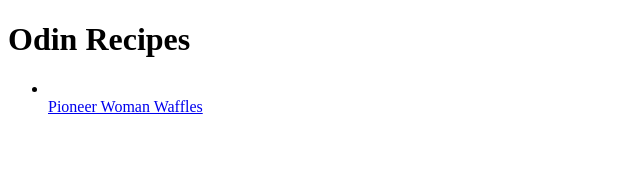
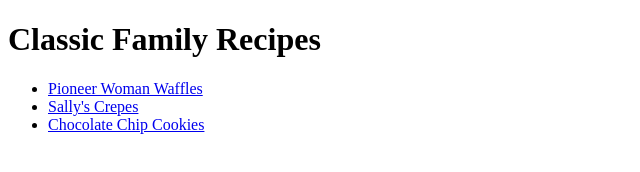
Before and after one commit to mochacoding/odin-recipes, a plain HTML site: page index.html in a window 1280 px wide. Shown: the whole page, without its empty margins (0-640 px from the left). Drawn offline with Linux system fonts and the light colour scheme.

Commit message:
Create two new recipes and add links to index.html

```diff
--- a/index.html
+++ b/index.html
@@ -5,9 +5,11 @@
         <title>Odin Recipes</title>
     </head>
     <body>
-        <h1>Odin Recipes</h1>
+        <h1>Classic Family Recipes</h1>
         <ul>
-        <li></li><a href="/recipes/waffles.html">Pioneer Woman Waffles</a></li>
-        </ul>
+        <li><a href="recipes/waffles.html">Pioneer Woman Waffles</a></li>
+        <li><a href="recipes/crepes.html">Sally's Crepes</a></li>
+        <li><a href="recipes/chocolate-chip-cookies.html">Chocolate Chip Cookies</a></li>
+    </ul>
     </body>
 </html>
```
Also changed, not shown: recipes/chocolate-chip-cookies.html (added, +10 -0 lines), recipes/crepes.html (added, +10 -0 lines).
